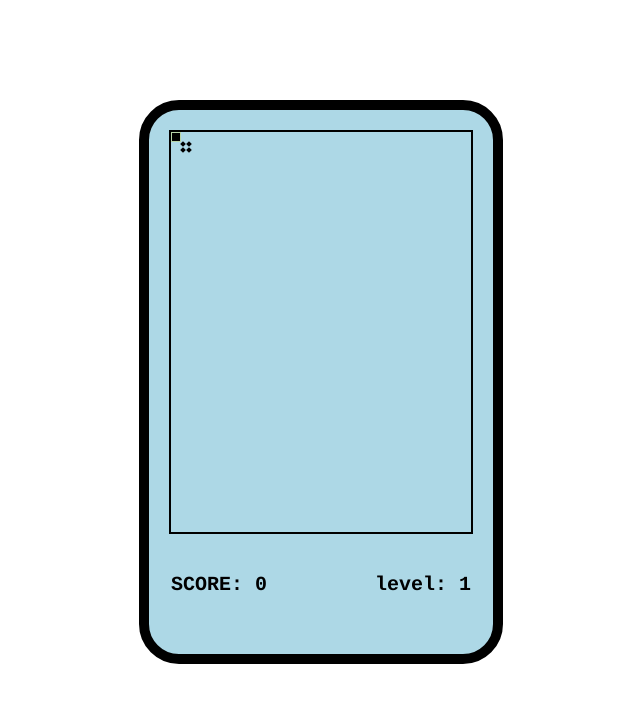
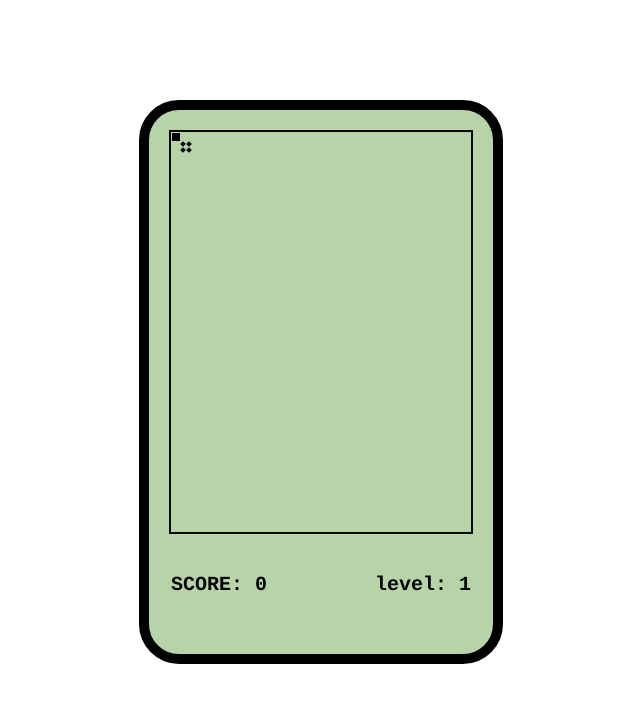
Before and after one commit to jay6697117/greedy-snake, a website built with webpack: page public/index.html in a window 1280 px wide. Shown: the whole page, without its empty margins (319-959 px from the left). Built offline with nearby package versions, Linux system fonts and the light colour scheme.

Commit message:
提交代码于: 2022-01-03 20:38:12

```diff
--- a/public/index.html
+++ b/public/index.html
@@ -10,7 +10,8 @@
   <body>
     <div class="container">
       <!--创建游戏的主容器-->
-    <div class="main" style="background: lightblue !important">
+      <!-- <div class="main" style="background: lightblue !important"> -->
+      <div class="main">
         <!--设置游戏的舞台-->
         <div class="stage">
           <!--设置蛇-->
@@ -40,6 +41,5 @@
         </div>
       </div>
     </div>
-
   </body>
 </html>
```
Lines whose indentation alone changed are shown as unchanged.
